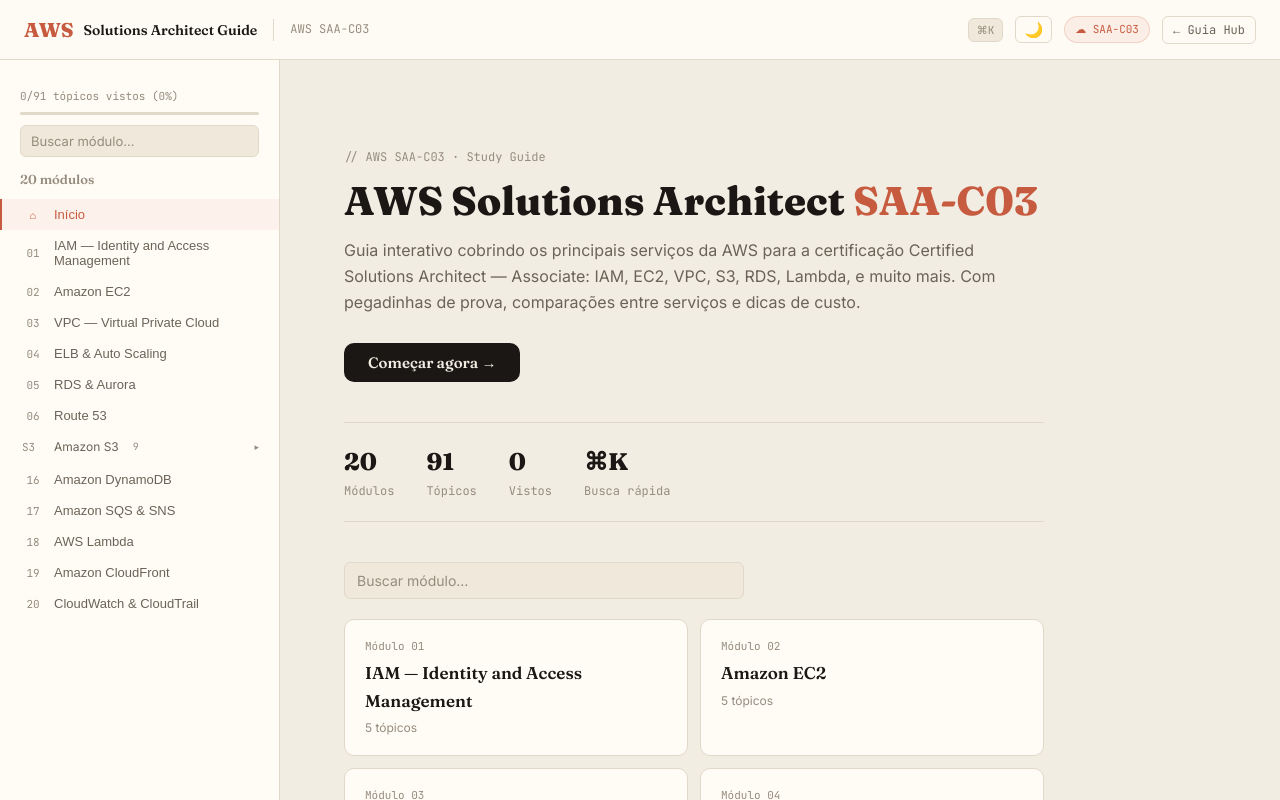
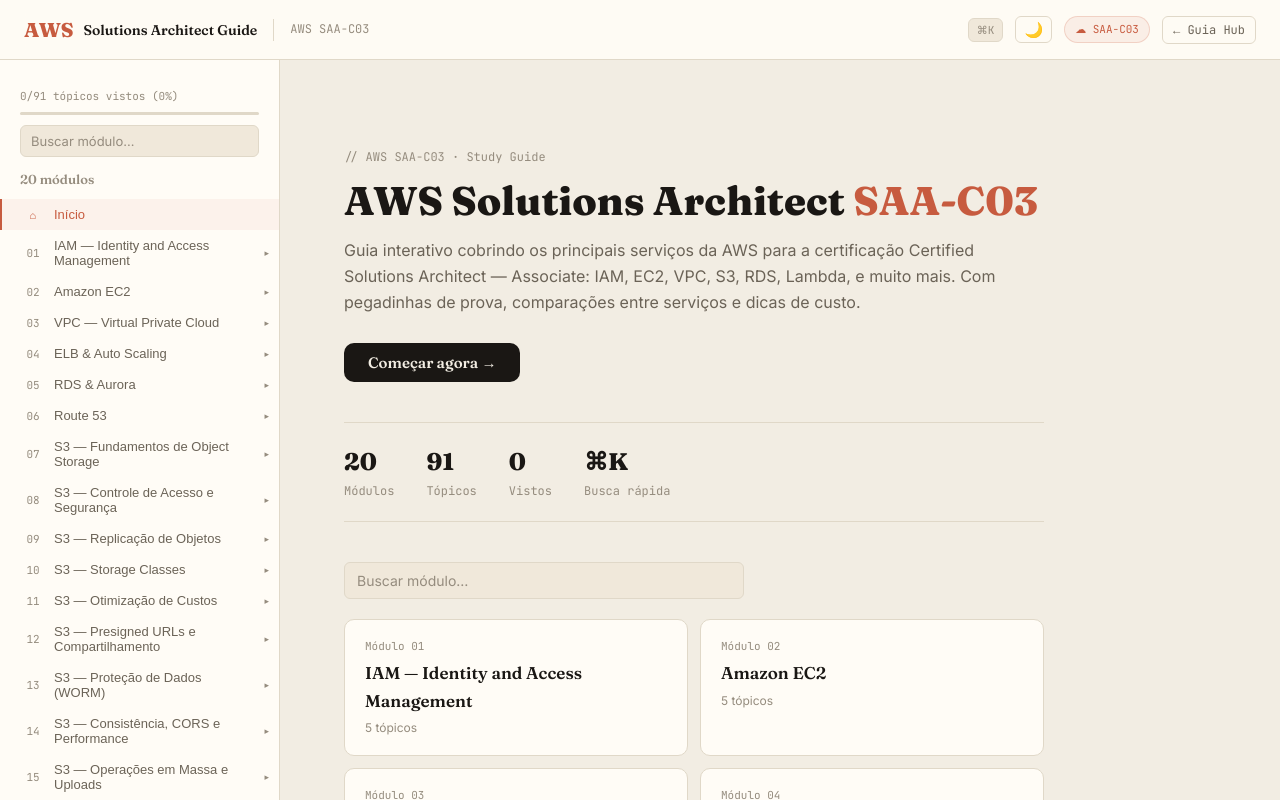
Before and after one commit to huser0/aws-solutions-architect-guide, a React (Vite) app: page / in a window 1280 px wide. Shown: the top 800 px of the page. Built offline with nearby package versions, Linux system fonts and the light colour scheme.

Commit message:
feat: all modules collapsible with expand chevron, remove S3 group

```diff
--- a/src/App.jsx
+++ b/src/App.jsx
@@ -21,6 +21,10 @@
   const [search, setSearch] = useState('')
   const [viewed, setViewed] = useState(loadProgress)
   const [paletteOpen, setPaletteOpen] = useState(false)
+  const [expandedMods, setExpandedMods] = useState(() => {
+    const lastId = localStorage.getItem(LAST_MOD_KEY)
+    return lastId ? new Set([lastId]) : new Set()
+  })
   const contentRef = useRef(null)
   const secRefs = useRef({})
 
@@ -58,19 +62,14 @@
     )
   }, [modules, search])
 
-  const s3Modules = useMemo(() => {
-    return filteredModules.filter(m => /^Módulo (?:07|08|09|10|11|12|13|14|15|16|17|18|19)/.test(m.title))
-  }, [filteredModules])
-
-  const modulesBeforeS3 = useMemo(() => {
-    const s3Ids = new Set(s3Modules.map(m => m.id))
-    return filteredModules.filter(m => !s3Ids.has(m.id) && (modules.findIndex(p => p.id === m.id) < modules.findIndex(p => p.id === s3Modules[0]?.id)))
-  }, [filteredModules, modules, s3Modules])
-
-  const modulesAfterS3 = useMemo(() => {
-    const s3Ids = new Set(s3Modules.map(m => m.id))
-    return filteredModules.filter(m => !s3Ids.has(m.id) && (modules.findIndex(p => p.id === m.id) > modules.findIndex(p => p.id === s3Modules[s3Modules.length - 1]?.id)))
-  }, [filteredModules, modules, s3Modules])
+  function toggleExpanded(modId) {
+    setExpandedMods(prev => {
+      const next = new Set(prev)
+      if (next.has(modId)) next.delete(modId)
+      else next.add(modId)
+      return next
+    })
+  }
 
   function markViewed(secId) {
     if (viewed[secId]) return
@@ -176,20 +175,19 @@
             </button>
 
 
-            {modulesBeforeS3.map((mod, i) => {
+            {filteredModules.map((mod, i) => {
               const isActive = activeModule?.id === mod.id
               const realIndex = modules.findIndex(m => m.id === mod.id)
-              return <ModuleItem key={mod.id} mod={mod} realIndex={realIndex} isActive={isActive} activeSection={activeSection} onOpen={openModule} onSection={goToSection} />
-            })}
-
-            {s3Modules.length > 0 && (
-              <S3Group modules={s3Modules} modulesAll={modules} activeModule={activeModule} activeSection={activeSection} onOpen={openModule} onSection={goToSection} />
-            )}
-
-            {modulesAfterS3.map((mod, i) => {
-              const isActive = activeModule?.id === mod.id
-              const realIndex = modules.findIndex(m => m.id === mod.id)
-              return <ModuleItem key={mod.id} mod={mod} realIndex={realIndex} isActive={isActive} activeSection={activeSection} onOpen={openModule} onSection={goToSection} />
+              const expanded = expandedMods.has(mod.id)
+              return (
+                <ModuleItem
+                  key={mod.id} mod={mod} realIndex={realIndex}
+                  isActive={isActive} expanded={expanded}
+                  activeSection={activeSection}
+                  onOpen={openModule} onSection={goToSection}
+                  onToggle={() => toggleExpanded(mod.id)}
+                />
+              )
             })}
 
             {filteredModules.length === 0 && (
@@ -272,16 +270,23 @@
   )
 }
 
-function ModuleItem({ mod, realIndex, isActive, activeSection, onOpen, onSection }) {
+function ModuleItem({ mod, realIndex, isActive, expanded, activeSection, onOpen, onSection, onToggle }) {
   return (
     <div>
-      <button className="mod-btn" onClick={() => onOpen(mod)}>
-        <div className={`mod-header ${isActive ? 'active' : ''}`}>
-          <span className="mod-num">{String(realIndex + 1).padStart(2, '0')}</span>
-          <span className="mod-title">{mod.title.replace(/Módulo \d+: /, '')}</span>
-        </div>
-      </button>
-      {isActive && mod.sections.length > 0 && (
+      <div className="mod-row">
+        <button className="mod-btn mod-open-btn" onClick={() => onOpen(mod)}>
+          <div className={`mod-header ${isActive ? 'active' : ''}`}>
+            <span className="mod-num">{String(realIndex + 1).padStart(2, '0')}</span>
+            <span className="mod-title">{mod.title.replace(/Módulo \d+: /, '')}</span>
+          </div>
+        </button>
+        {mod.sections.length > 0 && (
+          <button className="mod-expand-btn" onClick={onToggle} title={expanded ? 'Recolher seções' : 'Expandir seções'}>
+            <span className={`mod-chevron ${expanded ? 'open' : ''}`}>▸</span>
+          </button>
+        )}
+      </div>
+      {expanded && mod.sections.length > 0 && (
         <div className="sec-list">
           {mod.sections.map(sec => (
             <button
@@ -294,43 +299,6 @@
           ))}
         </div>
       )}
-    </div>
-  )
-}
-
-function S3Group({ modules, modulesAll, activeModule, activeSection, onOpen, onSection }) {
-  const [open, setOpen] = useState(false)
-  return (
-    <div className="s3-group">
-      <button className="mod-btn" onClick={() => setOpen(o => !o)}>
-        <div className="s3-group-header">
-          <span className="s3-group-label">S3</span>
-          <span className="s3-group-name">Amazon S3</span>
-          <span className="s3-group-count">{modules.length}</span>
-          <span className="s3-chevron">{open ? '▾' : '▸'}</span>
-        </div>
-      </button>
-      {open && modules.map(mod => {
-        const isActive = activeModule?.id === mod.id
-        const realIndex = modulesAll.findIndex(m => m.id === mod.id)
-        return (
-          <div key={mod.id} className="s3-sub">
-            <button className="mod-btn" onClick={() => onOpen(mod)}>
-              <div className={`mod-header s3-sub-header ${isActive ? 'active' : ''}`}>
-                <span className="mod-num">{String(realIndex + 1).padStart(2, '0')}</span>
-                <span className="mod-title">{mod.title.replace(/Módulo \d+: /, '')}</span>
-              </div>
-            </button>
-            {isActive && mod.sections.length > 0 && (
-              <div className="sec-list">
-                {mod.sections.map(sec => (
-                  <button key={sec.id} className={`sec-btn ${activeSection === sec.id ? 'active' : ''}`} onClick={() => onSection(sec.id)}>{sec.title}</button>
-                ))}
-              </div>
-            )}
-          </div>
-        )
-      })}
     </div>
   )
 }
--- a/src/index.css
+++ b/src/index.css
@@ -146,6 +146,19 @@
 .mod-header.active .mod-num { color: var(--accent); }
 .mod-title { text-align: left; }
 
+.mod-row { display: flex; align-items: stretch; }
+.mod-open-btn { flex: 1; min-width: 0; }
+.mod-expand-btn {
+  background: none; border: none; cursor: pointer;
+  padding: 0 10px 0 4px; display: flex; align-items: center;
+  color: var(--text-muted); transition: color 0.12s;
+}
+.mod-expand-btn:hover { color: var(--text-primary); }
+.mod-chevron {
+  font-size: 9px; transition: transform 0.15s ease; display: block;
+}
+.mod-chevron.open { transform: rotate(90deg); }
+
 .sec-list { padding-left: 40px; padding-bottom: 4px; }
 .sec-btn {
   display: block; width: 100%; text-align: left; background: none;
@@ -253,27 +266,7 @@
 .copy-btn:hover { border-color: var(--accent); color: var(--accent); }
 .copy-btn.copied { opacity: 1; border-color: var(--accent); color: var(--accent); background: var(--accent-soft); }
 
-/* ───── S3 Group ───── */
-.s3-group { margin-bottom: 2px; }
-.s3-group-header {
-  display: flex; align-items: center; gap: 10px;
-  padding: 8px 20px; cursor: pointer; background: none; border: none;
-  width: 100%; text-align: left; font-family: var(--font-body);
-  transition: background 0.12s; border-left: 2px solid transparent;
-  font-size: 12px; color: var(--text-muted);
-}
-.s3-group-header:hover { background: var(--bg-hover); color: var(--text-secondary); }
-.s3-group-label {
-  font-family: var(--font-mono); font-size: 11px; color: var(--text-muted); min-width: 22px;
-}
-.s3-group-name { color: var(--text-secondary); }
-.s3-group-count { font-family: var(--font-mono); font-size: 10px; color: var(--text-muted); margin-left: 4px; }
-.s3-chevron {
-  margin-left: auto; font-size: 9px; color: var(--text-muted);
-  transition: transform 0.15s;
-}
-.s3-sub { padding-left: 32px; }
-.s3-sub-header { padding: 5px 16px; font-size: 12px; }
+
 
 /* ───── Command Palette ───── */
 .palette-overlay {
```
